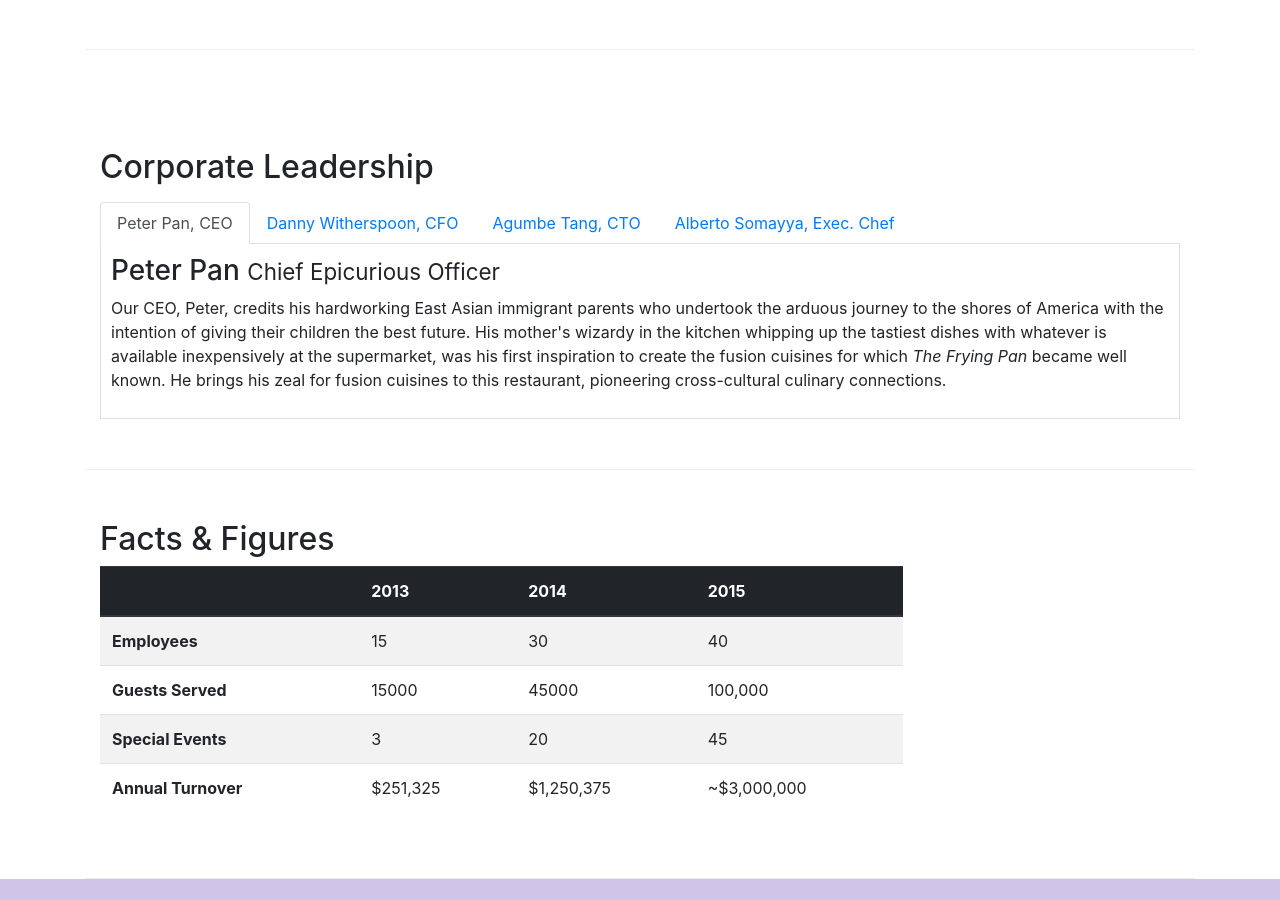
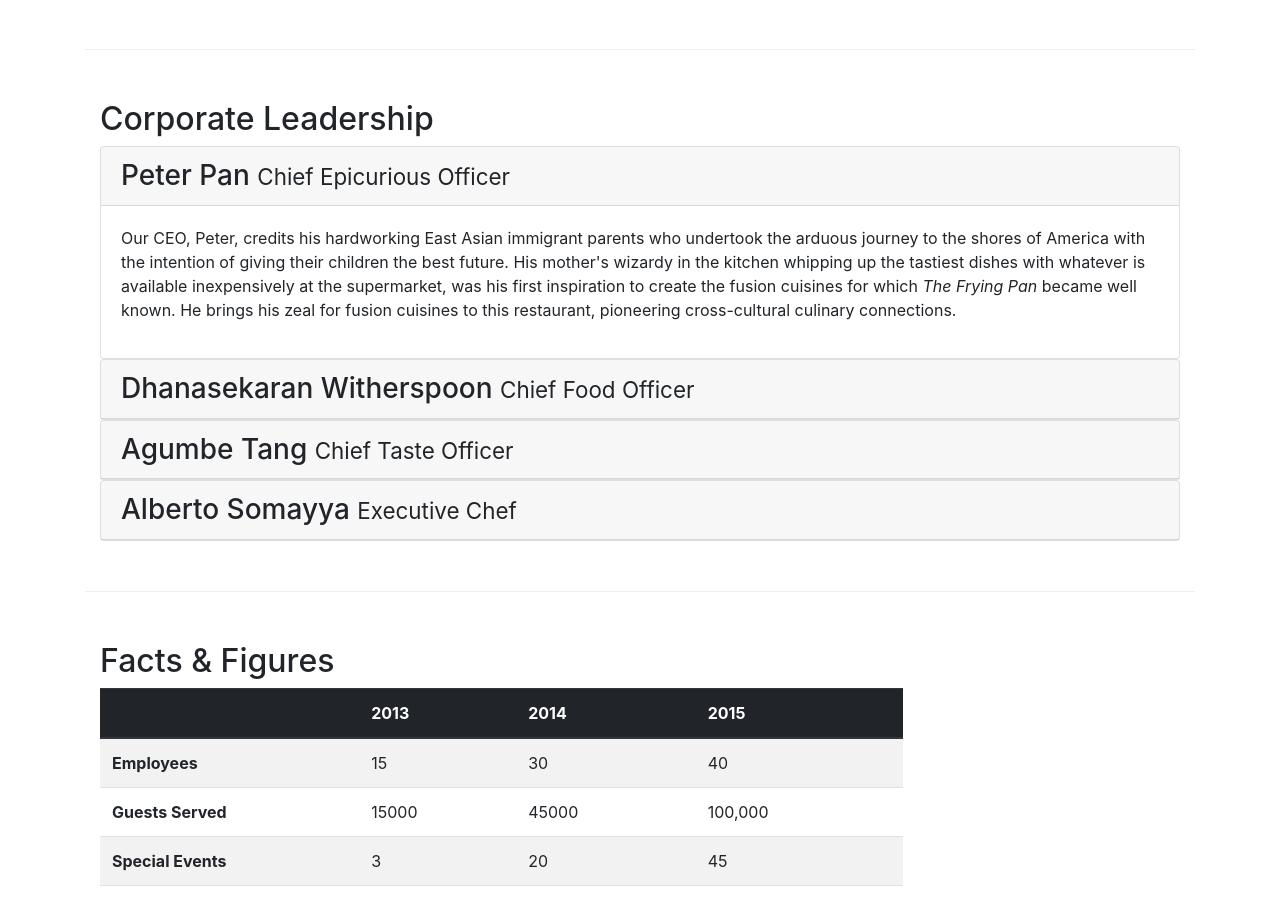
Before and after one commit to MdNazmulHaqueA/bootstrap-confusion-restaurant, a website: page aboutus.html in a window 1280 px wide. Shown: the part 970-1870 px from the top of the page. Drawn offline with nearby package versions, Linux system fonts and the light colour scheme.

Commit message:
accordion

```diff
--- a/aboutus.html
+++ b/aboutus.html
@@ -156,113 +156,139 @@
 
          <div class="row row-content">
             <div class="col-12">
-               <h2 class="pb-2 pt-5">Corporate Leadership</h2>
+               <h2>Corporate Leadership</h2>
 
-               <ul class="nav nav-tabs">
-                  <li class="nav-item">
-                     <a
-                        class="nav-link active"
-                        href="#peter"
-                        role="tab"
-                        data-toggle="tab"
-                        >Peter Pan, CEO</a
+               <div id="accordion">
+                  <div class="card">
+                     <div class="card-header" role="tab" id="peterhead">
+                        <h3 class="mb-0">
+                           <a data-toggle="collapse" data-target="#peter">
+                              Peter Pan <small>Chief Epicurious Officer</small>
+                           </a>
+                        </h3>
+                     </div>
+                     <div
+                        class="collapse show"
+                        id="peter"
+                        data-parent="#accordion"
                      >
-                  </li>
-                  <li class="nav-item">
-                     <a
-                        class="nav-link"
-                        href="#danny"
-                        role="tab"
-                        data-toggle="tab"
-                        >Danny Witherspoon, CFO</a
-                     >
-                  </li>
-                  <li class="nav-item">
-                     <a
-                        class="nav-link"
-                        href="#agumbe"
-                        role="tab"
-                        data-toggle="tab"
-                        >Agumbe Tang, CTO</a
-                     >
-                  </li>
-                  <li class="nav-item">
-                     <a
-                        class="nav-link"
-                        href="#alberto"
-                        role="tab"
-                        data-toggle="tab"
-                        >Alberto Somayya, Exec. Chef</a
-                     >
-                  </li>
-               </ul>
-               <div class="tab-content">
-                  <div
-                     class="tab-pane fade show active"
-                     role="tabpanel"
-                     id="peter"
-                  >
-                     <h3>Peter Pan <small>Chief Epicurious Officer</small></h3>
+                        <div class="card-body">
                            <p class="d-none d-sm-block">
                               Our CEO, Peter, credits his hardworking East Asian
-                        immigrant parents who undertook the arduous journey to
-                        the shores of America with the intention of giving their
-                        children the best future. His mother's wizardy in the
-                        kitchen whipping up the tastiest dishes with whatever is
-                        available inexpensively at the supermarket, was his
-                        first inspiration to create the fusion cuisines for
-                        which
-                        <em>The Frying Pan</em> became well known. He brings his
-                        zeal for fusion cuisines to this restaurant, pioneering
-                        cross-cultural culinary connections.
+                              immigrant parents who undertook the arduous
+                              journey to the shores of America with the
+                              intention of giving their children the best
+                              future. His mother's wizardy in the kitchen
+                              whipping up the tastiest dishes with whatever is
+                              available inexpensively at the supermarket, was
+                              his first inspiration to create the fusion
+                              cuisines for which <em>The Frying Pan</em> became
+                              well known. He brings his zeal for fusion cuisines
+                              to this restaurant, pioneering cross-cultural
+                              culinary connections.
                            </p>
                         </div>
-                  <div class="tab-pane fade show" role="tabpanel" id="danny">
-                     <h3>
+                     </div>
+                  </div>
+
+                  <div class="card">
+                     <div class="card-header" role="tab" id="dannyhead">
+                        <h3 class="mb-0">
+                           <a
+                              class="collapsed"
+                              data-toggle="collapse"
+                              data-target="#danny"
+                           >
                               Dhanasekaran Witherspoon
                               <small>Chief Food Officer</small>
+                           </a>
                         </h3>
+                     </div>
+
+                     <div class="collapse" id="danny" data-parent="#accordion">
+                        <div class="card-body">
                            <p class="d-none d-sm-block">
-                        Our CFO, Danny, as he is affectionately referred to by
-                        his colleagues, comes from a long established family
-                        tradition in farming and produce. His experiences
-                        growing up on a farm in the Australian outback gave him
-                        great appreciation for varieties of food sources. As he
-                        puts it in his own words,
+                              Our CFO, Danny, as he is affectionately referred
+                              to by his colleagues, comes from a long
+                              established family tradition in farming and
+                              produce. His experiences growing up on a farm in
+                              the Australian outback gave him great appreciation
+                              for varieties of food sources. As he puts it in
+                              his own words,
                               <em
-                           >Everything that runs, wins, and everything that
-                           stays, pays!</em
-                        >
-                     </p>
-                  </div>
-                  <div class="tab-pane fade show" role="tabpanel" id="agumbe">
-                     <h3>Agumbe Tang <small>Chief Taste Officer</small></h3>
-                     <p class="d-none d-sm-block">
-                        Blessed with the most discerning gustatory sense,
-                        Agumbe, our CTO, personally ensures that every dish that
-                        we serve meets his exacting tastes. Our chefs dread the
-                        tongue lashing that ensues if their dish does not meet
-                        his exacting standards. He lives by his motto,
-                        <em>You click only if you survive my lick.</em>
-                     </p>
-                  </div>
-                  <div class="tab-pane fade show" role="tabpanel" id="alberto">
-                     <h3>Alberto Somayya <small>Executive Chef</small></h3>
-                     <p class="d-none d-sm-block">
-                        Award winning three-star Michelin chef with wide
-                        International experience having worked closely with
-                        whos-who in the culinary world, he specializes in
-                        creating mouthwatering Indo-Italian fusion experiences.
-                        He says,
-                        <em
-                           >Put together the cuisines from the two craziest
-                           cultures, and you get a winning hit! Amma Mia!</em
+                                 >Everything that runs, wins, and everything
+                                 that stays, pays!</em
                               >
                            </p>
                         </div>
                      </div>
                   </div>
+
+                  <div class="card">
+                     <div class="card-header" role="tab" id="agumbehead">
+                        <h3 class="mb-0">
+                           <a
+                              class="collapsed"
+                              data-toggle="collapse"
+                              data-target="#agumbe"
+                           >
+                              Agumbe Tang <small>Chief Taste Officer</small>
+                           </a>
+                        </h3>
                      </div>
+                     <div class="collapse" id="agumbe" data-parent="#accordion">
+                        <div class="card-body">
+                           <p class="d-none d-sm-block">
+                              Blessed with the most discerning gustatory sense,
+                              Agumbe, our CTO, personally ensures that every
+                              dish that we serve meets his exacting tastes. Our
+                              chefs dread the tongue lashing that ensues if
+                              their dish does not meet his exacting standards.
+                              He lives by his motto,
+                              <em>You click only if you survive my lick.</em>
+                           </p>
+                        </div>
+                     </div>
+                  </div>
+                  <!--  -->
+                  <div class="card">
+                     <div class="card-header" role="tab" id="albertohead">
+                        <h3 class="mb-0">
+                           <a
+                              class="collapsed"
+                              data-toggle="collapse"
+                              data-target="#alberto"
+                           >
+                              Alberto Somayya <small>Executive Chef</small>
+                           </a>
+                        </h3>
+                     </div>
+                     <div
+                        class="collapse"
+                        id="alberto"
+                        data-parent="#accordion"
+                     >
+                        <div class="card-body">
+                           <p class="d-none d-sm-block">
+                              Award winning three-star Michelin chef with wide
+                              International experience having worked closely
+                              with whos-who in the culinary world, he
+                              specializes in creating mouthwatering Indo-Italian
+                              fusion experiences. He says,
+                              <em
+                                 >Put together the cuisines from the two
+                                 craziest cultures, and you get a winning hit!
+                                 Amma Mia!</em
+                              >
+                           </p>
+                        </div>
+                     </div>
+                  </div>
+                  <!--  -->
+               </div>
+            </div>
+         </div>
+
          <div class="row row-content">
             <div class="col-12 col-sm-9">
                <h2>Facts &amp; Figures</h2>
```
Lines whose indentation alone changed are shown as unchanged.
